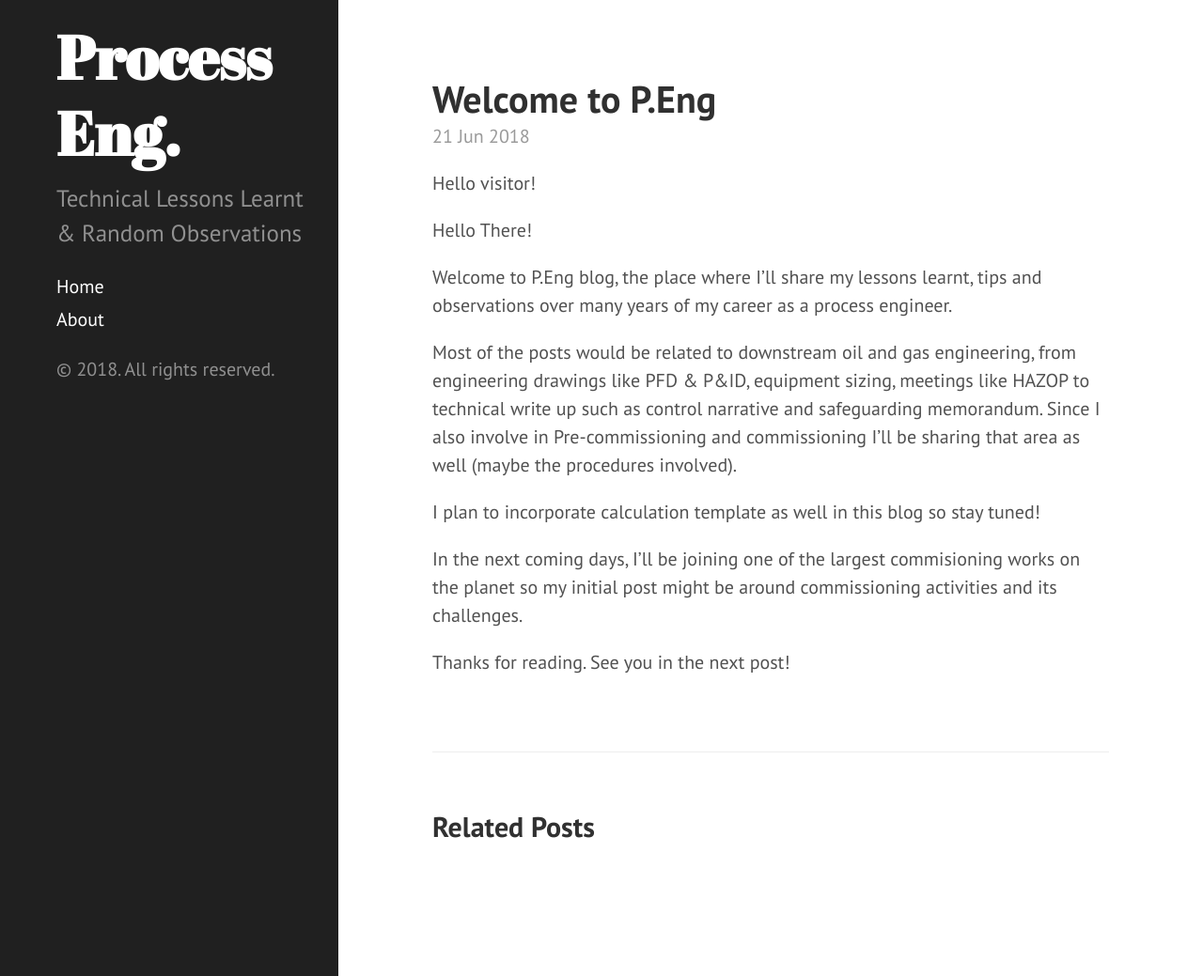
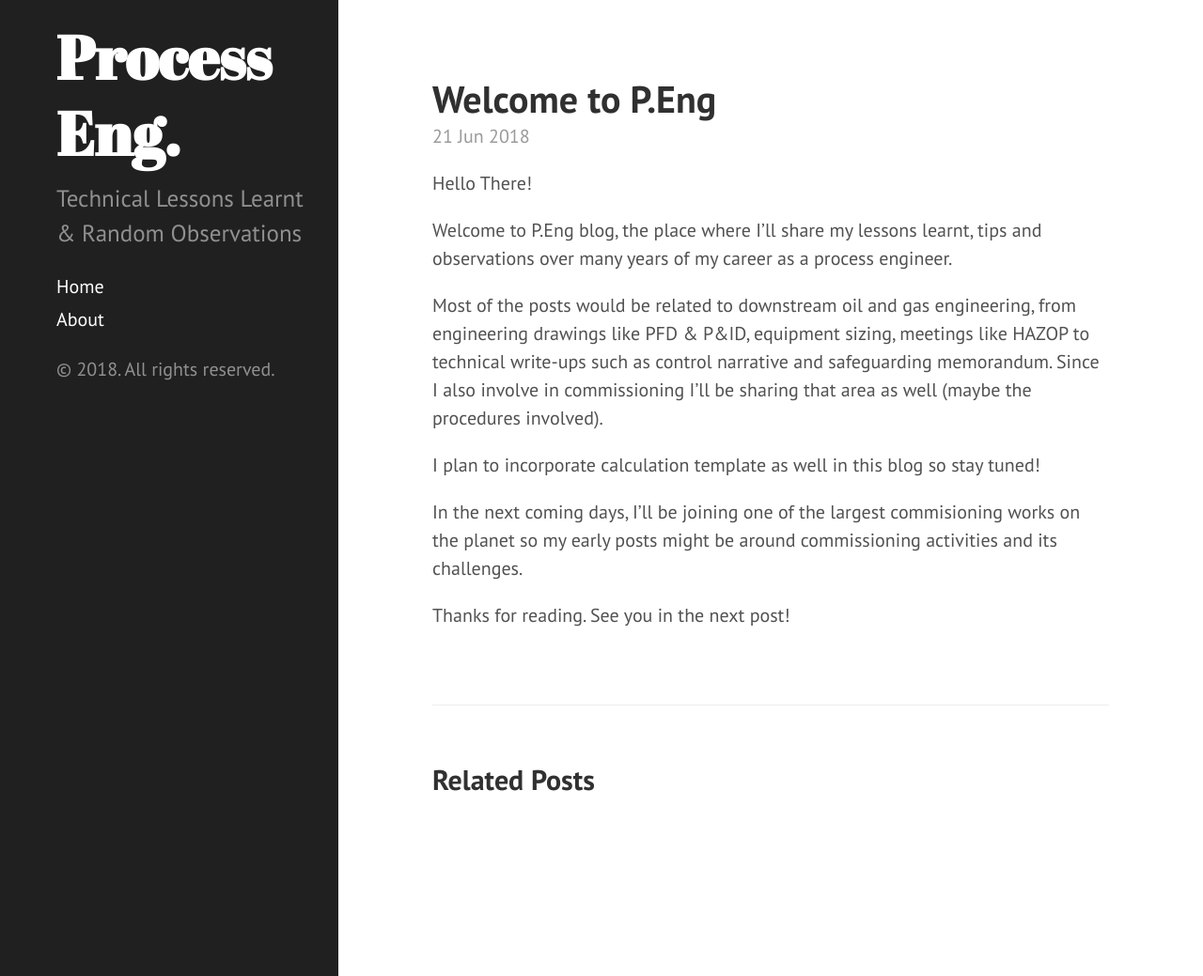
Before and after one commit to mohafizul/mohafizul.github.io, a Jekyll site: the page built from _posts/2018-06-21-welcome-to-PE.md, in a window 1280 px wide and 1039 px high. Shown: the whole window at 94% size. Built offline with Jekyll 4.4.1, drawn with Linux system fonts in a browser that asks for light colours; nearby versions of some CDN libraries.

Commit message:
edited post on 21st Jun 18

```diff
--- a/_posts/2018-06-21-welcome-to-PE.md
+++ b/_posts/2018-06-21-welcome-to-PE.md
@@ -4,19 +4,17 @@ title:  "Welcome to P.Eng"
 date:   2018-06-21 08:30:00 +0800
 categories: general
 ---
-Hello visitor!
-
 Hello There!
 
 Welcome to P.Eng blog, the place where I'll share my lessons learnt, tips and observations over many years of my career as a process engineer.
 
 Most of the posts would be related to downstream oil and gas engineering, from engineering drawings like PFD & P&ID, equipment sizing,
-meetings like HAZOP to technical write up such as control narrative and safeguarding memorandum. Since I also involve in Pre-commissioning
-and commissioning I'll be sharing that area as well (maybe the procedures involved).
+meetings like HAZOP to technical write-ups such as control narrative and safeguarding memorandum. Since I also involve in commissioning
+I'll be sharing that area as well (maybe the procedures involved).
 
 I plan to incorporate calculation template as well in this blog so stay tuned!
 
-In the next coming days, I'll be joining one of the largest commisioning works on the planet so my initial post might be around
+In the next coming days, I'll be joining one of the largest commisioning works on the planet so my early posts might be around
 commissioning activities and its challenges.
 
 Thanks for reading. See you in the next post!
```
